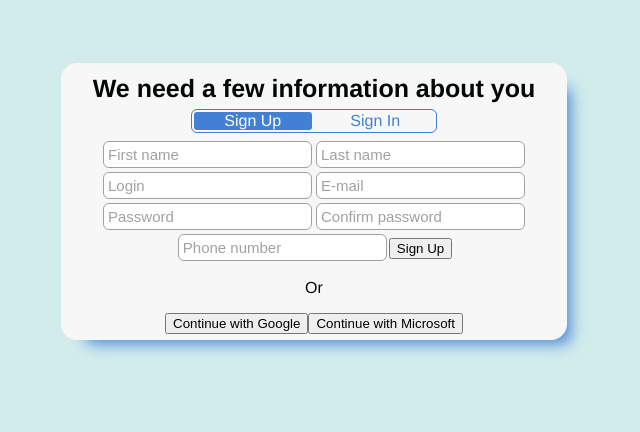
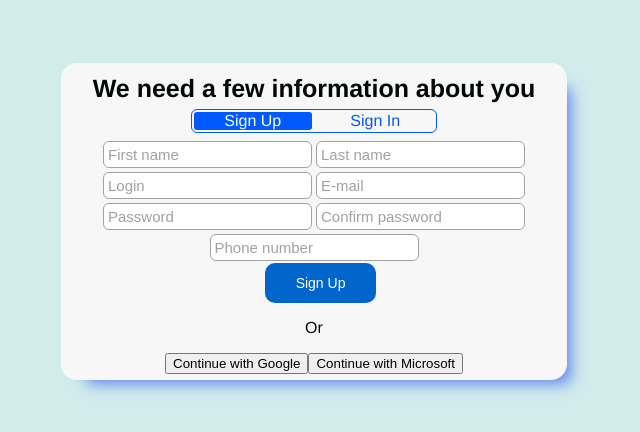
Before and after one commit to pasiastazebra/login-form-demo, a Vue app in the folder login-form/: page /signup in a window 1280 px wide. Shown: the top 432 px of the page, without its empty margins (326-966 px from the left). Built offline with nearby package versions, Linux system fonts and the light colour scheme.

Commit message:
button stylized

```diff
--- a/login-form/src/components/FormScreen.vue
+++ b/login-form/src/components/FormScreen.vue
@@ -20,7 +20,8 @@ export default {
 
 //color variables
 
-$primary: #4180d3;
+$primary: #0059ff;
+$shadow: #567aee;
 $accent: #a17236;
 $windowBackground: #f7f7f7;
 
@@ -36,7 +37,7 @@ $windowBackground: #f7f7f7;
   border-color: #f7f7f700;
   border-radius: 16px;
 
-  box-shadow: 14px 14px 16px -11px $primary;
+  box-shadow: 14px 14px 16px -11px $shadow;
 
   &-title {
     font-size: 25px;
--- a/login-form/src/components/form_components/SignUp.vue
+++ b/login-form/src/components/form_components/SignUp.vue
@@ -8,12 +8,12 @@
         <input type="password" class="field" placeholder="Password"/>
         <input type="password" class="field" placeholder="Confirm password"/>
         <input type="tel" class="field" placeholder="Phone number"/>
-        <input type="submit" value="Sign Up">
+        <input type="submit" class="button" value="Sign Up">
       </form>
       <div class="section">
         <p class="section-text">Or</p>
-        <button class="button">Continue with Google</button>
-        <button class="button">Continue with Microsoft</button>
+        <button class="google-button">Continue with Google</button>
+        <button class="microsoft-button">Continue with Microsoft</button>
       </div>
     </div>
 </template>
@@ -41,6 +41,7 @@ $color: #a1a1a1;
 
   margin: 2px;
   max-width: 45%;
+
   &:focus {
     outline:none;
   }
@@ -50,4 +51,30 @@ $color: #a1a1a1;
   }
 }
 
+.button{
+  font-weight: 100;
+  font-size: 14px;
+  color: #fff;
+
+  background-color: #0066CC;
+  padding: 10px 29px;
+  border: 2px solid #0066cc;
+
+  box-shadow: none;
+  border-radius: 10px;
+  transition : 332ms;
+  display: flex;
+  flex-direction:row-reverse;
+  align-items: center;
+  cursor: pointer;
+
+  margin: 0 40%;
+
+  &:hover{
+    transition : 332ms;
+    background-color: #fff;
+    color: #0066cc;
+    border: solid 2px #0066cc;
+  }
+}
 </style>
```
Lines whose indentation alone changed are shown as unchanged.
